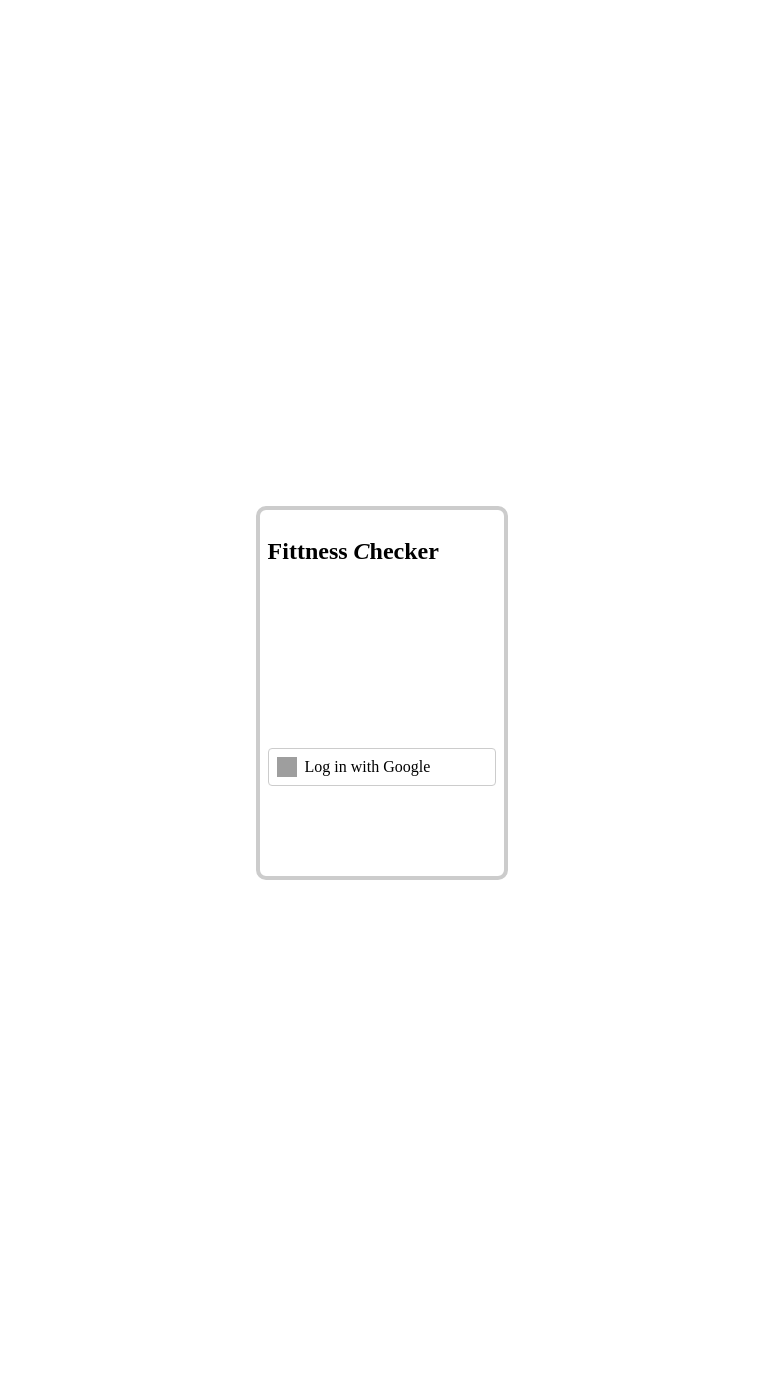
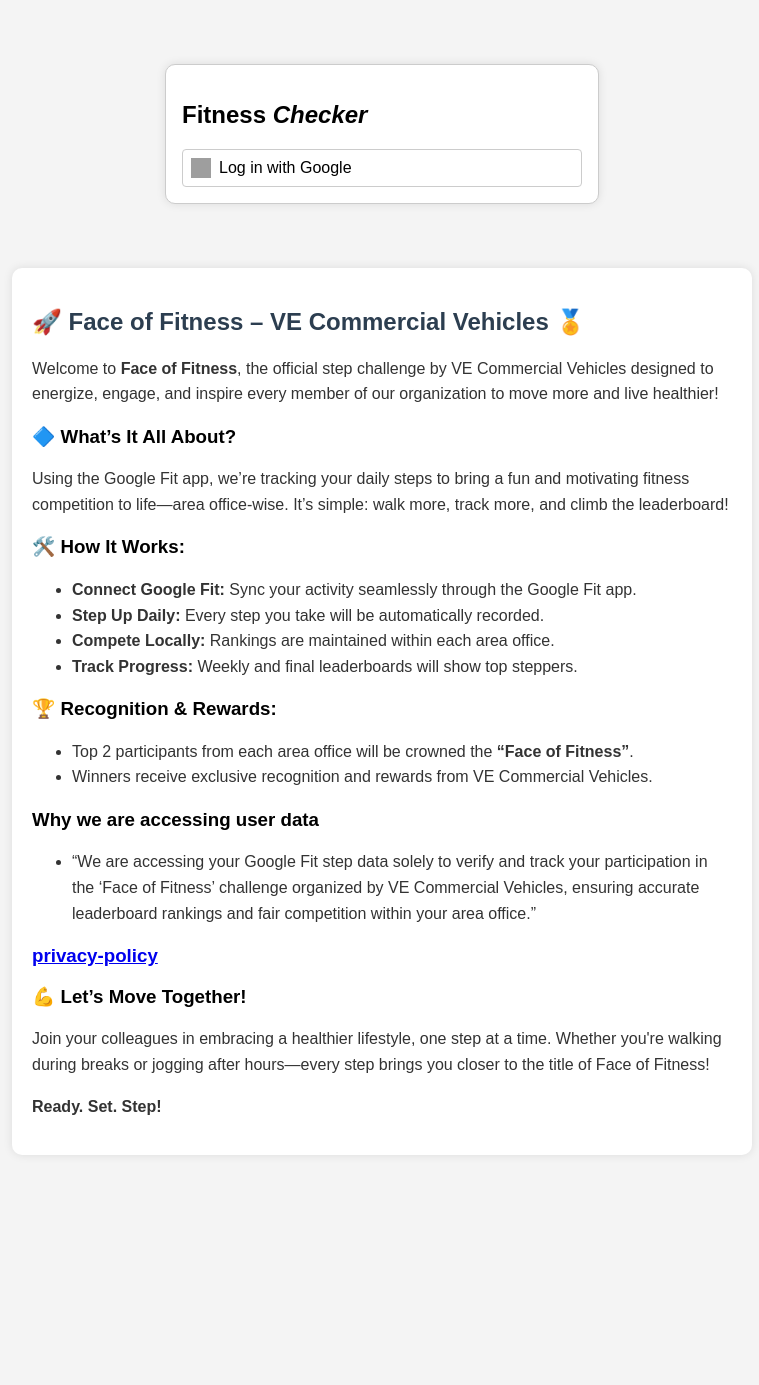
Before and after one commit to Praveenkumarreddy12/fittness_Records, a Django app: page / in a window 1280 px wide. Shown: the whole page, without its empty margins (258-1017 px from the left). After the commit the page ends 1115 px from the top, so only its background shows below. Run offline with Django 3.2, Linux system fonts and the light colour scheme; some libraries are stand-ins or nearby versions; grey boxes are pictures that could not be loaded.

Commit message:
ADDED INFO OF THE APP

```diff
--- a/gsign/templates/signin.html
+++ b/gsign/templates/signin.html
@@ -3,10 +3,56 @@
 <head>
   <title>Google OAuth Login with Sign Out</title>
   <script src="https://accounts.google.com/gsi/client" async defer></script>
+  <style>
+    body {
+      font-family: Arial, sans-serif;
+      background: #f4f4f4;
+      margin: 0;
+      padding: 0;
+    }
+    .messages { color: red; }
+    .container {
+      max-width: 400px;
+      margin: 5% auto;
+      background: white;
+      border: 1px solid #ccc;
+      padding: 16px;
+      border-radius: 10px;
+      box-shadow: 0 0 10px rgba(0,0,0,0.1);
+    }
+    .g_id_signin {
+      display: flex;
+      align-items: center;
+      gap: 8px;
+      border: 1px solid #ccc;
+      padding: 8px;
+      border-radius: 4px;
+      cursor: pointer;
+      margin-top: 20px;
+      background-color: #fff;
+    }
+    .home-section {
+      max-width: 700px;
+      margin: 2rem auto;
+      padding: 20px;
+      background: #fff;
+      border-radius: 10px;
+      box-shadow: 0 0 10px rgba(0,0,0,0.1);
+    }
+    .home-section h2 {
+      color: #2c3e50;
+    }
+    .home-section p, .home-section ul {
+      color: #333;
+      line-height: 1.6;
+    }
+  </style>
 </head>
+
 <body>
+
   {% if messages %}
-    <ul class="messages" style="color:red">
+    <ul class="messages">
       {% for message in messages %}
         <li{% if message.tags %} class="{{ message.tags }}"{% endif %}>
           {{ message }}
@@ -15,36 +61,59 @@
     </ul>
   {% endif %}
 
-    <div class="container" style="margin:40%; border: 1px solid #ccc; height: 350px; padding: 8px; border-radius: 10px; border-width: 4px">
-        <h2>Fittness <i>C</i>hecker</h2>
-
-
-      <div class="g_id_signin" onclick="requestAccessToken()" style="display: flex; align-items: center; gap: 8px; border: 1px solid #ccc; padding: 8px; border-radius: 4px; cursor: pointer; margin-top: 80%">
+  <div class="container">
+    <h2>Fitness <i>Checker</i></h2>
+    <div class="g_id_signin" onclick="requestAccessToken()">
       <img src="https://developers.google.com/identity/images/g-logo.png" alt="Google logo" width="20" height="20">
       <span>Log in with Google</span>
     </div>
-
   </div>
 
+  <div class="home-section">
+    <h2>🚀 Face of Fitness – VE Commercial Vehicles 🏅</h2>
+    <p>Welcome to <strong>Face of Fitness</strong>, the official step challenge by VE Commercial Vehicles designed to energize, engage, and inspire every member of our organization to move more and live healthier!</p>
 
+    <h3>🔷 What’s It All About?</h3>
+    <p>Using the Google Fit app, we’re tracking your daily steps to bring a fun and motivating fitness competition to life—area office-wise. It’s simple: walk more, track more, and climb the leaderboard!</p>
 
-  <!-- Sign-Out Button -->
+    <h3>🛠️ How It Works:</h3>
+    <ul>
+      <li><strong>Connect Google Fit:</strong> Sync your activity seamlessly through the Google Fit app.</li>
+      <li><strong>Step Up Daily:</strong> Every step you take will be automatically recorded.</li>
+      <li><strong>Compete Locally:</strong> Rankings are maintained within each area office.</li>
+      <li><strong>Track Progress:</strong> Weekly and final leaderboards will show top steppers.</li>
+    </ul>
+
+    <h3>🏆 Recognition & Rewards:</h3>
+    <ul>
+      <li>Top 2 participants from each area office will be crowned the <strong>“Face of Fitness”</strong>.</li>
+      <li>Winners receive exclusive recognition and rewards from VE Commercial Vehicles.</li>
+    </ul>
+
+    <h3>Why we are accessing user data</h3>
+    <ul>
+      <li>“We are accessing your Google Fit step data solely to verify and track your participation in the ‘Face of Fitness’ challenge organized by VE Commercial Vehicles, ensuring accurate leaderboard rankings and fair competition within your area office.”</li>
+    </ul>
+
+    <h3><a href="https://praveenkumarreddy12.github.io/privacy-policy/privacy-policy.html">privacy-policy</a></h3>
+
+    <h3>💪 Let’s Move Together!</h3>
+    <p>Join your colleagues in embracing a healthier lifestyle, one step at a time. Whether you're walking during breaks or jogging after hours—every step brings you closer to the title of Face of Fitness!</p>
+
+    <p><strong>Ready. Set. Step!</strong></p>
+  </div>
+
   <button id="signout-btn" onclick="signOut()" style="display: none;">Sign Out</button>
 
   <script>
-
-
-
     let tokenClient;
 
     window.onload = () => {
-
       tokenClient = google.accounts.oauth2.initTokenClient({
         client_id: '368680050758-36kcbvuihqnuiekpl34dnolcudqqgjbi.apps.googleusercontent.com',
         scope: 'openid email profile https://www.googleapis.com/auth/fitness.activity.read',
         callback: (tokenResponse) => {
           console.log("Access Token:", tokenResponse.access_token);
-     // Fetch user info
           fetch('https://www.googleapis.com/oauth2/v3/userinfo', {
             headers: {
               Authorization: `Bearer ${tokenResponse.access_token}`,
@@ -53,11 +122,9 @@
             .then(res => res.json())
             .then(user => {
               console.log("Email:", user.email);
-          // Redirect if needed
               window.location.href = `/google?accessToken=${encodeURIComponent(tokenResponse.access_token)}&email=${encodeURIComponent(user.email)}`;
             })
             .catch(err => console.error("Error getting user info", err));
-
         },
       });
     };
@@ -66,6 +133,11 @@
       tokenClient.requestAccessToken();
     }
 
+    function signOut() {
+      // Placeholder for manual logout logic
+      alert("You have been signed out.");
+      location.reload();
+    }
   </script>
 </body>
 </html>
```
Lines whose indentation alone changed are shown as unchanged.
